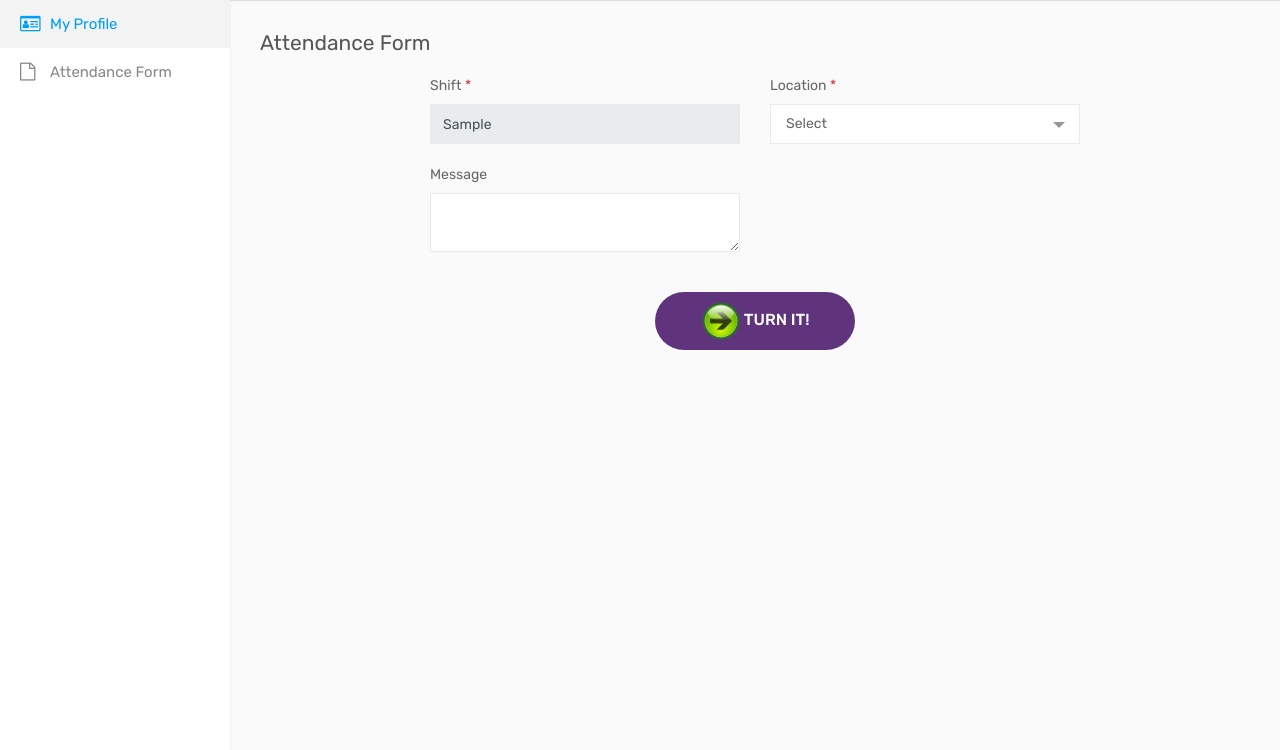
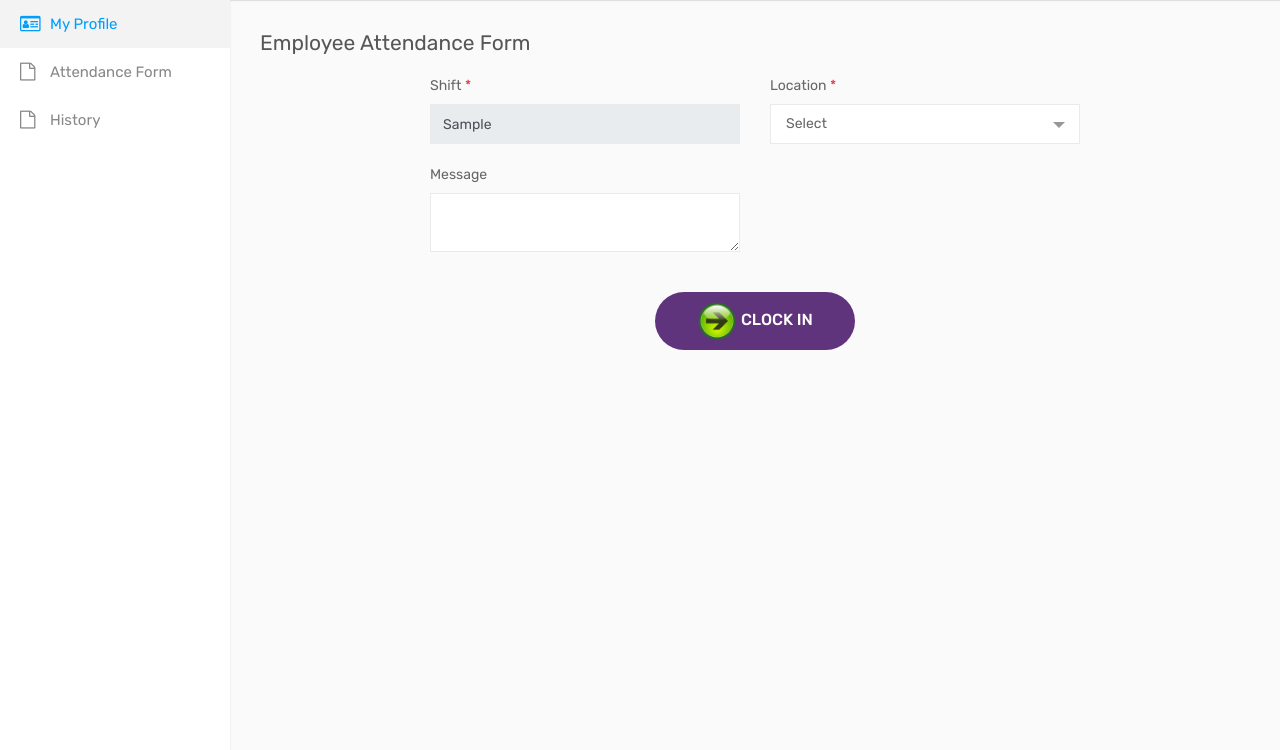
Before and after one commit to FleepyDean/kollect-attendance-system, a PHP site: page /attendance.php in a window 1280 px wide. Shown: the part 50-800 px from the top of the page. Run offline with PHP 8.4, Linux system fonts and the light colour scheme; the visitor is signed in with stand-in values (Sample User, id 1); tables that the repository leaves empty or names only in its code hold one stand-in row (values such as "Sample post").

Commit message:
add employee attendance history and add employee's clock in and clock out time when submit

```diff
--- a/attendance.php
+++ b/attendance.php
@@ -17,7 +17,7 @@ $empid = $emp['employee_id'];
 $dept = $emp['department'];
 
 $curr_date = date('Y-m-d');
-date_default_timezone_set('Asia/Kolkata');
+date_default_timezone_set('Asia/Kuala_Lumpur');
 $time = date('Y-m-d H:i:s');
 $intime = "";
 $outtime = "";
@@ -61,13 +61,22 @@ else
 
       $insert_query = mysqli_query($connection, "insert into tbl_attendance set employee_id='$emp_id', department='$department', shift='$shift', location='$location', message='$msg', date='$date',  check_in='$check_in', in_status='$in_status'");
 
+      if($insert_query) {
+        $check_in_query = mysqli_query($connection, "select check_in from tbl_attendance where employee_id='$empid' and date='$curr_date'");
+        $check_in_row = mysqli_fetch_array($check_in_query);
+        $check_in_time = $check_in_row['check_in'];
+
+        $message = "Successfully clocked in at $check_in_time";
+      } else {
+        $message = "Clock in failed";
+      }
     }
 ?>
         <div class="page-wrapper">
             <div class="content">
                 <div class="row">
                     <div class="col-sm-4 ">
-                        <h4 class="page-title">Attendance Form</h4>
+                        <h4 class="page-title">Employee Attendance Form</h4>
 
                     </div>
 
@@ -115,7 +124,7 @@ else
 
                     </div>
                             <div class="m-t-20 text-center">
-                                <button class="btn btn-primary submit-btn" name="turn-it"><img src="assets/img/login.png" width="40"> Turn It!</button>
+                                <button class="btn btn-primary submit-btn" name="turn-it"><img src="assets/img/login.png" width="40"> Clock In</button>
                             </div>
                         </form>
                     </div>
@@ -123,34 +132,46 @@ else
 
                     $fetch_checkin = mysqli_query($connection,"select date from tbl_attendance where check_out='00:00:00' and employee_id='$empid'");
                     $rows = mysqli_num_rows($fetch_checkin);
+                    $check_in_time = $checkin_row['check_in'];
+
                     if($rows>0){
                     $data = mysqli_fetch_array($fetch_checkin);
                     $chekdate = $data['date'];
                     }
-                    if(isset($_REQUEST['check-out']))
-                    {
+                    if(isset($_REQUEST['check-out'])) {
                       $check_out = $time;
                       $insert_query = mysqli_query($connection, "update tbl_attendance set check_out='$check_out', out_status='$outtime' where employee_id='$empid' and date='$chekdate'");
-                       $checkout_status=0;
-                    }
+                      $checkout_status = 0;
+
+                      if($insert_query) {
+                        $check_out_query = mysqli_query($connection, "select check_out from tbl_attendance where employee_id='$empid' and date='$curr_date'");
+                        $check_out_row = mysqli_fetch_array($check_out_query);
+                        $check_out_time = $check_out_row['check_out'];
+
+                        $message = "Successfully clocked out at $check_out_time";
+                      } else {
+                        $message = "Clock out failed";
+                      }
+                  }
                     ?>
 
                    <div class="col-lg-12 offset-lg-2">
                        <div class="row">
                               <div class="col-sm-6">
-                    <center><h3>Thank You For Today</h3></center>
+                              <h3><center><?php echo isset($message) ? $message : $message; ?><center></h3>
                     <form method="post">
                      <div class="m-t-20 text-center">
                       <?php
                       $curr_date = date('Y-m-d');
                       $fetch_checkout = mysqli_query($connection,"select out_status from tbl_attendance where date='$curr_date' and employee_id='$empid'");
+                      $check_out_time = $checkout_row['check_out'];
                       $result = mysqli_fetch_array($fetch_checkout);
                       $result = $result['out_status'];
                       if($result=='' || $checkout_status==1){
                       ?>
-                                <button class="btn btn-primary submit-btn" name="check-out" onclick="return confirmDelete()"><img src="assets/img/login.png" width="40">  Check Out!</button>
+                                <button class="btn btn-primary submit-btn" name="check-out" onclick="return confirmDelete()"><img src="assets/img/clock.png" width="40">  Clock Out</button>
                       <?php  } else{?>
-                        <button disabled class="btn btn-primary submit-btn" name="check-out" onclick="return confirmDelete()"><img src="assets/img/login.png" width="40">  Done!</button>
+                        <button disabled class="btn btn-primary submit-btn" name="check-out" onclick="return confirmDelete()"><img src="assets/img/clock.png" width="40">  Done!</button>
                         <h5>See you tomorrow!</h5>
                       <?php } ?>
 
@@ -169,7 +190,7 @@ else
 <?php
     include('footer.php');
 ?>
-<script language="JavaScript" type="text/javascript">
+<script>
 function confirmDelete(){
     return confirm('Are you sure want to check out now?');
 }
--- a/header.php
+++ b/header.php
@@ -65,7 +65,9 @@
                         <li>
                             <a href="attendance.php"><i class="fa fa-file-o"></i> <span>Attendance Form</span></a>
                         </li>
-
+                        <li>
+                            <a href="history.php"><i class="fa fa-file-o"></i> <span>History</span></a>
+                        </li>
                     </ul>
 
                 </div>
--- a/index.php
+++ b/index.php
@@ -34,6 +34,7 @@ if(isset($_REQUEST['login']))
         $_SESSION['name'] = $name;
         $_SESSION['role'] = $role;
         $_SESSION['id'] = $id;
+        $_SESSION['employee_id'] = $employee_id;
         header('location:profile.php');
     }
     else
```
Also changed, not shown: history.php (added, +49 -0 lines).
